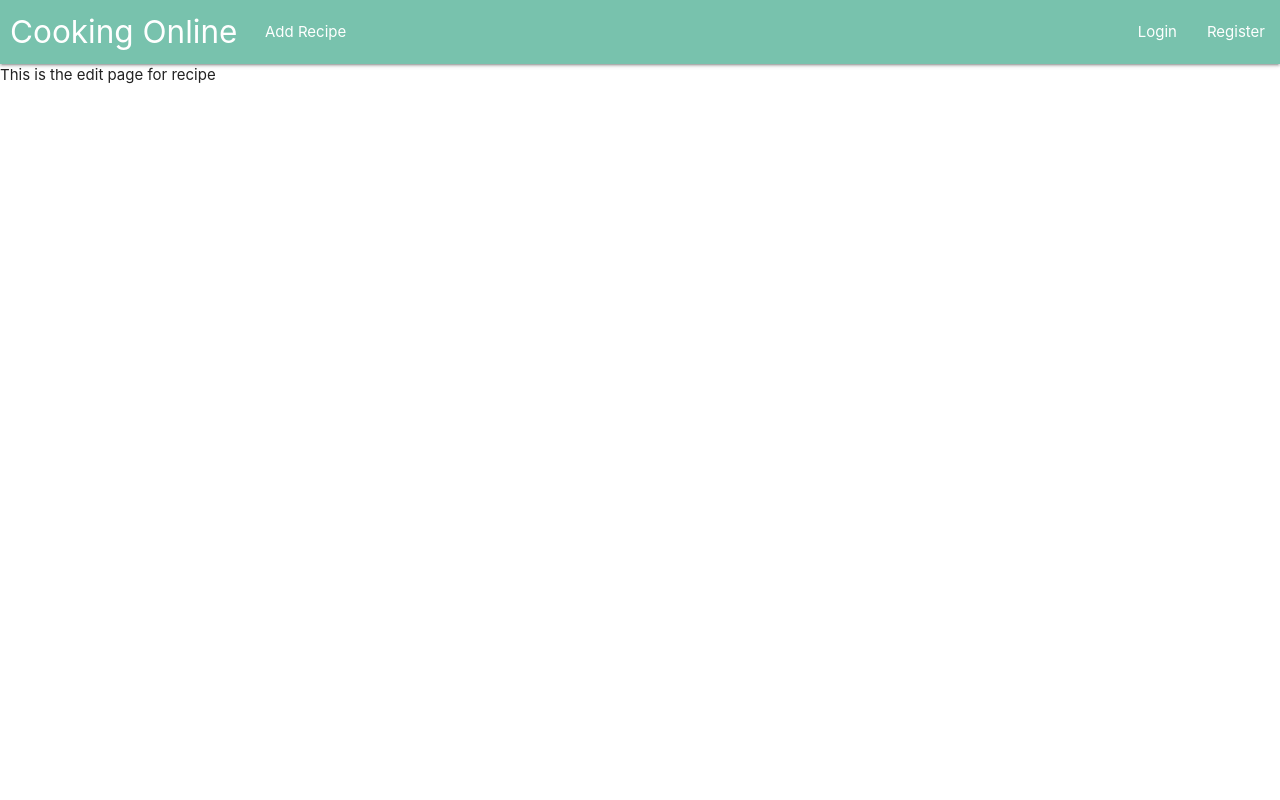
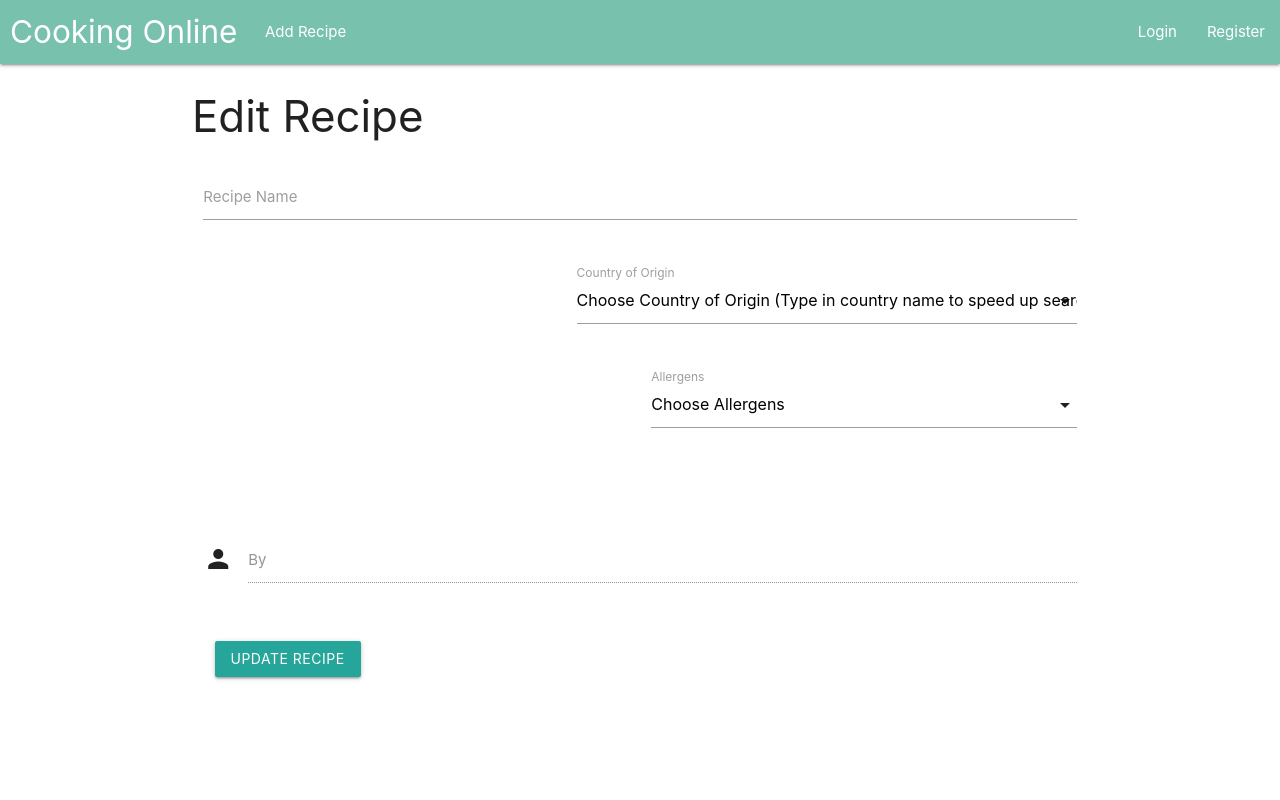
Before and after one commit to Code-Institute-Submissions/DCD-MilestoneProject, a Flask app: template templates/edit_recipe.html in a window 1280 px wide. Run offline with Flask 2, Linux system fonts and the light colour scheme; the template is opened without the code that fills it, so the values that code supplies are empty; some libraries are stand-ins or nearby versions.

Commit message:
Edit/ delete recipe functionality implemented. Needs brushing up.

```diff
--- a/app.py
+++ b/app.py
@@ -131,10 +131,50 @@ def view_recipe(recipe_id):
 @app.route('/edit_recipe/<recipe_id>')
 def edit_recipe(recipe_id):
     recipe = mongo.db.recipes.find_one({"_id": ObjectId(recipe_id)})
-    if 'username' in session and session['username'] == recipe['author']: # Only allows users to update recipes they created.
-        return render_template('edit_recipe.html', recipe=recipe)
+    # Only allows users to update recipes they created.
+    if 'username' in session and session['username'] == recipe['author']:
+        return render_template('edit_recipe.html', recipe=recipe, countries=mongo.db.countries.find(), allergens=mongo.db.allergens.find())
 
     return redirect('/')
+
+@app.route('/update_recipe/<recipe_id>', methods=['POST'])
+def update_recipe(recipe_id):
+    recipes = mongo.db.recipes
+    recipe = mongo.db.recipes.find_one({"_id": ObjectId(recipe_id)})
+    user_input = request.form.to_dict()
+    cuisines = categorise('cuisine', user_input)
+    ingredients = []
+    unit = []
+    for key, val in user_input.items():
+        if 'ingredient' in key:
+            ingredients.append(val)
+        if 'unit' in key:
+            unit.append(val)
+
+    ingredients_unit = {}
+    for x in range(0, len(ingredients)):
+        ingredients_unit[ingredients[x]] = unit[x]
+
+    instructions = {}
+    for key, val in user_input.items():
+        if 'instruction' in key:
+            instructions[key] = val
+
+    recipes.update_one({'_id': ObjectId(recipe_id)},
+        { '$set': {
+                    "recipe_name": request.form['name'],
+                    "origin": request.form['origin'],
+                    "cuisine": cuisines, # A list
+                    "ingredients": ingredients_unit, # A dictionary
+                    "allergens": request.form.getlist('allergens'),
+                    "instructions": instructions,
+                    "author": recipe['author'],
+                    "views": recipe['views'],
+                    "upvote": recipe['upvote']
+                }})
+
+    return redirect(url_for('view_recipe', recipe_id=recipe['_id']))
+
 
 @app.route('/delete_recipe/<recipe_id>')
 def delete_recipe(recipe_id):
@@ -143,7 +183,7 @@ def delete_recipe(recipe_id):
         mongo.db.recipes.remove({"_id": ObjectId(recipe_id)})
         return redirect('/')
 
-    return "You are not allowed to delete this recipe."
+    return "You are not authorised to delete this recipe."
 
 @app.route('/user/<user_name>')
 def user_page(user_name):
--- a/templates/add_recipe.html
+++ b/templates/add_recipe.html
@@ -3,7 +3,7 @@
 <div class="container">
     <h3>Add Recipe</h3>
     <div class="row">
-        <form action="{{ url_for('insert_recipe') }}" method="POST" class="col s12" action="/insert_recipe">
+        <form action="{{ url_for('insert_recipe') }}" method="POST" class="col s12">
             <div class="row">
                 <div class="input-field col s12">
                     <input type="text" name="name" id="name" minlength="2" maxlength="20" required/>
--- a/templates/edit_recipe.html
+++ b/templates/edit_recipe.html
@@ -1,5 +1,104 @@
 {% extends 'base.html' %} {% block content %}
 
-This is the edit page for recipe {{ recipe.recipe_name }}
+<div class="container">
+    <h3>Edit Recipe</h3>
+    <div class="row">
+        <form action="{{ url_for('update_recipe', recipe_id=recipe._id ) }}" method="POST" class="col s12">
+            <div class="row">
+                <div class="input-field col s12">
+                    <input type="text" name="name" id="name" minlength="2" maxlength="20" required value="{{ recipe.recipe_name }}"/>
+                    <label for="name">Recipe Name</label>
+                </div>
+            </div>
+            <div class="row">
+                <div class="input-field col s12 m5">
+                    <div id="cuisines_container">
+                        {% for c in recipe.cuisine %}
+                        <div class="cuisine" id="cuisine_{{ loop.index }}">
+                            <input type="text" name="cuisine_{{ loop.index }}" placeholder="Cuisine" minlength="2" maxlength="20" class="col s8" required value="{{ c }}"/>
+                            {% if loop.index == 1 %}
+                            <a class="btn waves-effect waves-light add_cuisine col s4"><i class="material-icons">add</i></a>
+                            {% else %}
+                            <a class="btn waves-effect waves-light red remove_cuisine col s4" id="remove_{{ loop.index }}"><i class="material-icons">remove</i></a>
+                            {% endif %}
+                        </div>
+                        {% endfor %}
+                    </div>
+                </div>
+                <div class="input-field col s12 m7">
+                    <select id="origin" name="origin" data-live-search="true" required>
+                        <option disabled selected>Choose Country of Origin (Type in country name to speed up search)</option>
+                        {% for c in countries %}
+                            {% if c.country == recipe.origin %}
+                                <option value="{{ c.country }}" selected>{{ c.country }}</option>
+                            {% else %}
+                                <option value="{{ c.country }}">{{ c.country }}</option>
+                            {% endif %}
+                        {% endfor %}
+                    </select>
+                    <label>Country of Origin</label>
+                </div>
+            </div>
+            <div class="row">
+                <div class="intput-field col s12 m6">
+                    <div id="ingredients_container">
+                        {% for key, val in recipe.ingredients.items() %}
+                        <div class="ingredient" id="ingredient_{{ loop.index }}">
+                            <input type="text" name="ingredient_{{ loop.index }}" placeholder="Ingredient" class="col s6" required value="{{ key }}"/>
+                            <input type="text" name="unit_{{ loop.index }}" placeholder="Unit" class="col s3" required value="{{ val }}"/>
+                            {% if loop.index == 1%}
+                            <a class="btn waves-effect waves-light add_ingredient col s3"><i class="material-icons">add</i></a>
+                            {% else %}
+                            <a class="btn waves-effect waves-light red col s3 remove_ingredient" id="remove_{{ loop.index }}"><i class="material-icons">remove</i></a>
+                            {% endif %}
+                        </div>
+                        {% endfor %}
+                    </div>
+                </div>
+                <div class="input-field col s12 m6">
+                    <select id="allergens" name="allergens" data-live-search="true" multiple>
+                        <option value="" disabled>Choose Allergens</option>
+                        {% for a in allergens %}
+                            {% if a.allergen in recipe.allergens %}
+                            <option value="{{ a.allergen }}" selected>{{ a.allergen }}</option>
+                            {% else %}
+                            <option value="{{ a.allergen }}">{{ a.allergen }}</option>
+                            {% endif %}
+                        {% endfor %}
+                    </select>
+                    <label>Allergens</label>
+                </div>
+            </div>
+            <div class="row">
+                <div class="input-field col s12">
+                    <div id="instructions_container">
+                        {% for key, val in recipe.instructions.items() %}
+                        <div class="instruction" id="instruction_{{ loop.index }}">
+                            <textarea class="materialize-textarea col s10 " placeholder="Instruction" name="instruction_{{ loop.index }}" required>{{ val }}</textarea>
+                            {% if loop.index == 1 %}
+                            <a class="btn waves-effect waves-light add_instruction col s2"><i class="material-icons">add</i></a>
+                            {% else %}
+                            <a class="btn waves-effect waves-light red col s2 remove_instruction" id="remove_{{ loop.index }}"><i class="material-icons">remove</i></a>
+                            {% endif %}
+                        </div>
+                        {% endfor %}
+                    </div>
+                </div>
+            </div>
+
+            <div class="row">
+                <div class="input-field col s12">
+                    <i class="material-icons prefix show-on-medium-and-up">person</i>
+                    <input disabled value="{{ recipe.author }}" name="author" id="author" type="text">
+                    <label for="author">By</label>
+                </div>
+            </div>
+
+            <div class="input-field col s12">
+                <button class="waves-effect waves-light btn" type="submit">Update Recipe</button>
+            </div>
+        </form>
+    </div>
+</div>
 
 {% endblock %}
--- a/templates/user_page.html
+++ b/templates/user_page.html
@@ -8,7 +8,7 @@
             <div class="collapsible-header">
                 {{ r.recipe_name }}
                 <a href="{{ url_for('edit_recipe', recipe_id=r._id) }}" class="btn waves-effect waves-light">Edit Recipe</a>
-                <button data-model="{{ r._id }}" class="btn waves-effect waves-light red modal-trigger">Delete Recipe</button>
+                <button data-target="{{ r._id }}" class="btn waves-effect waves-light red modal-trigger">Delete Recipe</button>
             </div>
             <div class="collapsible-body">
                 <div class="row">
@@ -67,7 +67,8 @@
             <p>Are you sure?</p>
         </div>
         <div class="modal-footer">
-            <a href="#" class="waves-effect waves-light btn">Yes</a>
+            <a href="{{ url_for('delete_recipe', recipe_id=r._id )}}" class="waves-effect waves-light btn"><i class="material-icons">check</i>Yes</a>
+            <a class="waves-effect waves-light btn red modal-close"><i class="material-icons">close</i>No</a>
         </div>
     </div>
     {% endfor %}
```
